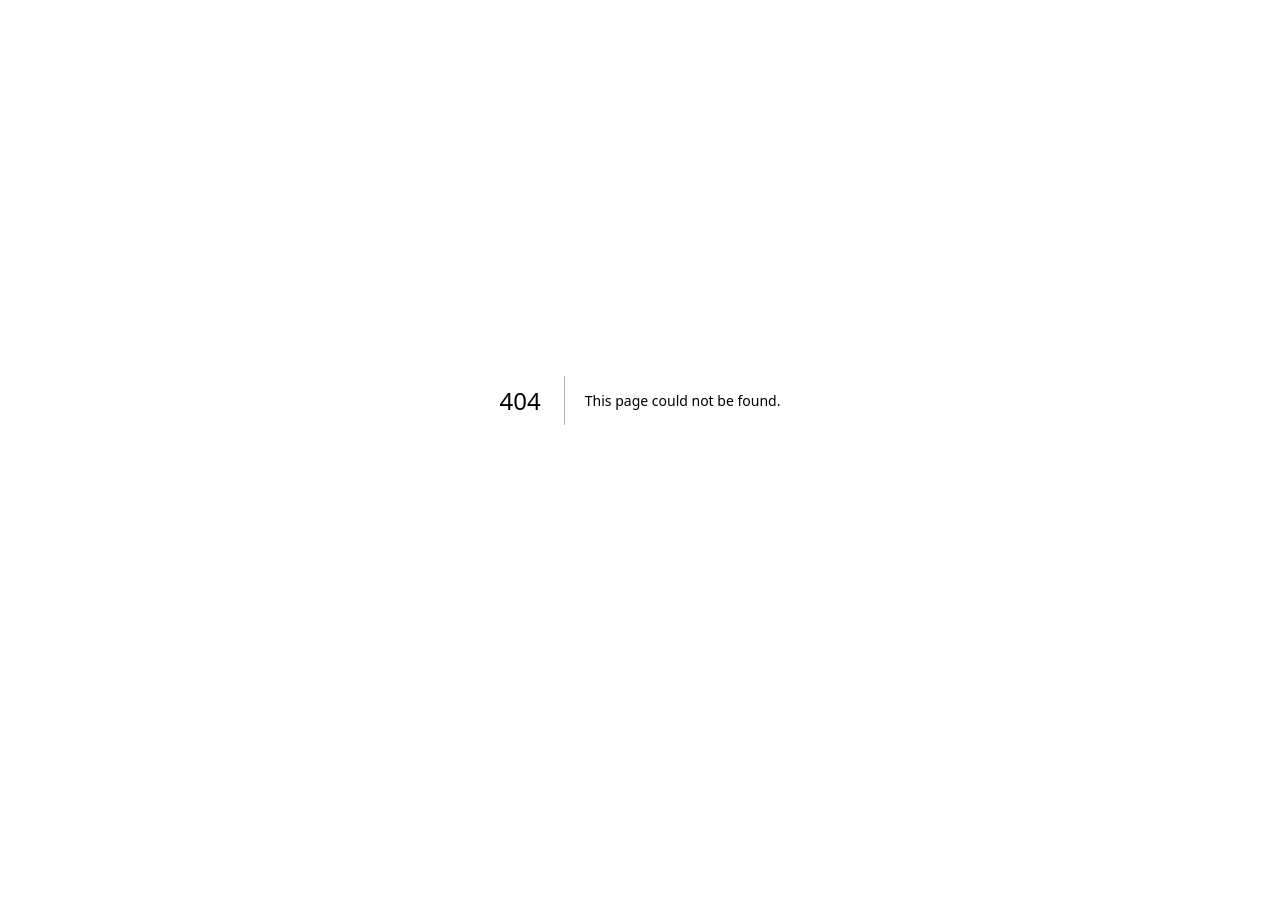
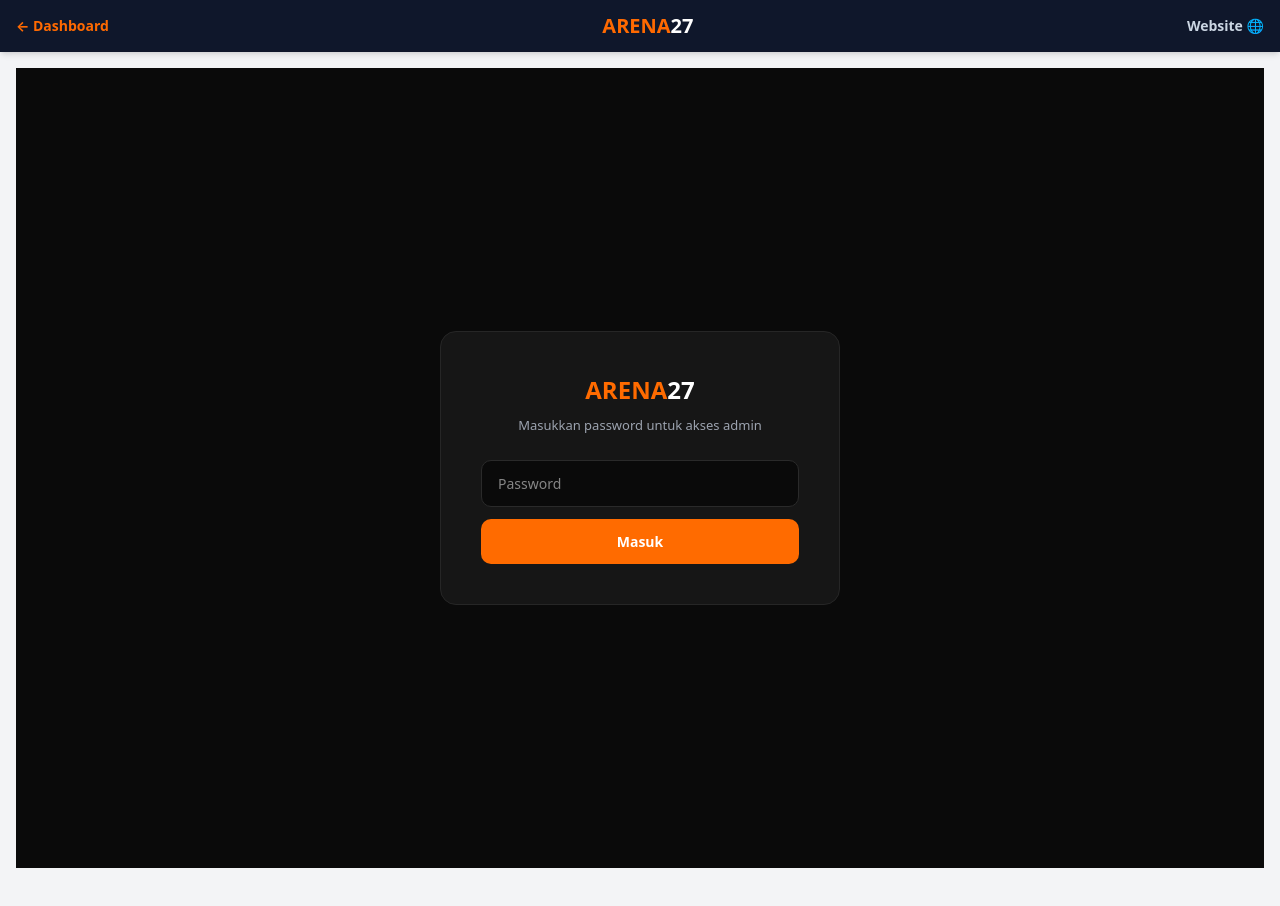
Before and after one commit to cakrawala27/arena27, a Next.js app: page /admin/login in a window 1280 px wide. Before the commit this address had no page. Shown: the top 906 px of the page. Before the commit the page ends 800 px from the top, so only its background shows below. Built offline with nearby package versions, Linux system fonts and the light colour scheme.

Commit message:
feat: password protection /admin + login page

```diff
--- /dev/null
+++ b/src/app/admin/login/page.tsx
@@ -0,0 +1,50 @@
+'use client';
+import { useState } from 'react';
+import { useRouter } from 'next/navigation';
+
+export default function AdminLogin() {
+  const [password, setPassword] = useState('');
+  const [error, setError] = useState('');
+  const router = useRouter();
+
+  const handleLogin = async (e: React.FormEvent) => {
+    e.preventDefault();
+
+    // Ganti password ini sesuai keinginan lu
+    if (password === 'QR?005eboox') {
+      // Set cookie auth (berlaku 7 hari)
+      document.cookie = 'arena27_admin_auth=authenticated; path=/; max-age=' + (7 * 24 * 60 * 60);
+      router.push('/admin');
+    } else {
+      setError('Password salah!');
+    }
+  };
+
+  return (
+    <div style={{ minHeight: '100vh', background: '#0a0a0a', display: 'flex', alignItems: 'center', justifyContent: 'center', padding: 20 }}>
+      <div style={{ background: '#161616', border: '1px solid #262626', borderRadius: 16, padding: 40, width: '100%', maxWidth: 400 }}>
+        <h1 style={{ fontSize: 24, fontWeight: 800, color: '#fff', marginBottom: 8, textAlign: 'center' }}>
+          <span style={{ color: '#ff6b00' }}>ARENA</span>27
+        </h1>
+        <p style={{ fontSize: 13, color: '#9ca3af', textAlign: 'center', marginBottom: 24 }}>Masukkan password untuk akses admin</p>
+
+        <form onSubmit={handleLogin}>
+          <input
+            type="password"
+            placeholder="Password"
+            value={password}
+            onChange={(e) => setPassword(e.target.value)}
+            style={{ width: '100%', padding: '12px 16px', background: '#0a0a0a', border: '1px solid #2a2a2a', borderRadius: 10, color: '#fff', fontSize: 14, marginBottom: 12 }}
+          />
+          {error && <p style={{ fontSize: 12, color: '#ef4444', marginBottom: 12 }}>{error}</p>}
+          <button
+            type="submit"
+            style={{ width: '100%', padding: '12px 16px', background: '#ff6b00', color: '#fff', border: 'none', borderRadius: 10, fontSize: 14, fontWeight: 700, cursor: 'pointer' }}
+          >
+            Masuk
+          </button>
+        </form>
+      </div>
+    </div>
+  );
+}
--- a/src/app/page.tsx
+++ b/src/app/page.tsx
@@ -21,8 +21,6 @@ export default function HomePage() {
   const [loading, setLoading] = useState(true);
   const [currentPage, setCurrentPage] = useState(1);
   const [activeFilter, setActiveFilter] = useState('Semua');
-  const [clickCount, setClickCount] = useState(0);
-  const clickTimer = useRef(null);
   const audioCtx = useRef(null);
 
   const POSTS_PER_PAGE = 6;
@@ -148,16 +146,6 @@ export default function HomePage() {
     fetchSA();
   }, []);
 
-  const handleLogoClick = () => {
-    const newCount = clickCount + 1;
-    setClickCount(newCount);
-    if (clickTimer.current) clearTimeout(clickTimer.current);
-    clickTimer.current = setTimeout(function(){ setClickCount(0); }, 2000);
-    if (newCount >= 5) {
-      setClickCount(0);
-      router.push('/admin');
-    }
-  };
 
   const handleFilterClick = (cat) => {
     setActiveFilter(cat);
@@ -592,9 +580,9 @@ export default function HomePage() {
 
       {/* HEADER TERPISAH - DI LUAR WRAPPER KONTEN */}
       <div className="arena-topbar">
-        <span onClick={handleLogoClick} className="arena-topbar-logo">
+        <span className="arena-topbar-logo">
           <span>ARENA</span>27
-          {clickCount > 0 && clickCount < 5 && <span className="arena-topbar-counter">{clickCount}/5</span>}
+
         </span>
       </div>
 
--- /dev/null
+++ b/src/middleware.ts
@@ -0,0 +1,30 @@
+import { NextResponse } from 'next/server';
+import type { NextRequest } from 'next/server';
+
+const ADMIN_PASSWORD = 'QR?005eboox';
+const COOKIE_NAME = 'arena27_admin_auth';
+
+export function middleware(request: NextRequest) {
+  // Jangan blokir halaman login
+  if (request.nextUrl.pathname === '/admin/login') {
+    return NextResponse.next();
+  }
+
+  // Cek cookie auth
+  const authCookie = request.cookies.get(COOKIE_NAME);
+
+  // Kalau udah login, lanjut
+  if (authCookie?.value === 'authenticated') {
+    return NextResponse.next();
+  }
+
+  // Kalau belum login, redirect ke halaman login
+  const url = request.nextUrl.clone();
+  url.pathname = '/admin/login';
+  return NextResponse.redirect(url);
+}
+
+// Middleware cuma jalan di /admin (kecuali /admin/login)
+export const config = {
+  matcher: ['/admin/:path*'],
+};
```
